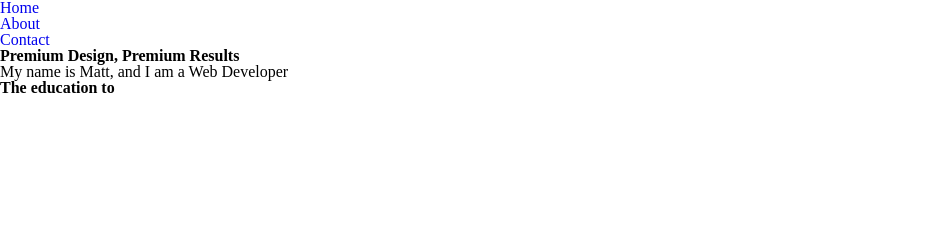
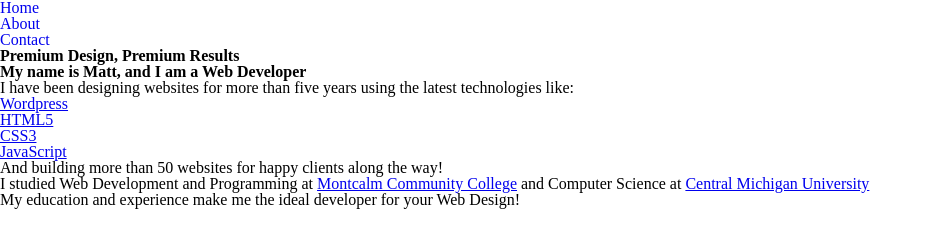
Before and after one commit to Vyathan/MbrundageWebsite, a plain HTML site: page MbrundageWebsite/docs/general/about.html in a window 1280 px wide. Shown: the whole page, without its empty margins (0-931 px from the left). Drawn offline with Linux system fonts and the light colour scheme.

Commit message:
HTML updates

```diff
--- a/MbrundageWebsite/docs/general/about.html
+++ b/MbrundageWebsite/docs/general/about.html
@@ -31,8 +31,17 @@
     </nav>
     <article>
         <h1>Premium Design, Premium Results</h1>
-        <p>My name is Matt, and I am a Web Developer</p>
-        <h2>The education to </h2>
+        <p><h2>My name is Matt, and I am a Web Developer</h2></p>
+        <p>I have been designing websites for more than five years using the latest technologies like:</p>
+        <ul>
+            <li><a href="https://wordpress.com">Wordpress</a></li>
+            <li><a href="https://www.w3schools.com/html/html_intro.asp">HTML5</a></li>
+            <li><a href="https://www.w3schools.com/css/">CSS3</a></li>
+            <li><a href="https://www.javascript.com">JavaScript</a></li>
+        </ul>
+        <p>And building more than 50 websites for happy clients along the way!</p>
+        <p>I studied Web Development and Programming at <a href="https://www.montcalm.edu">Montcalm Community College</a> and Computer Science at <a href="https://www.cmich.edu/Pages/default.aspx">Central Michigan University</a></p>
+        <p>My education and experience make me the ideal developer for your Web Design!</p>
     </article>
 </body>
 </html>
```
Also changed, not shown: MbrundageWebsite/docs/general/contact.html (+10 -0 lines), MbrundageWebsite/index.html (+3 -0 lines), 1 other file.
